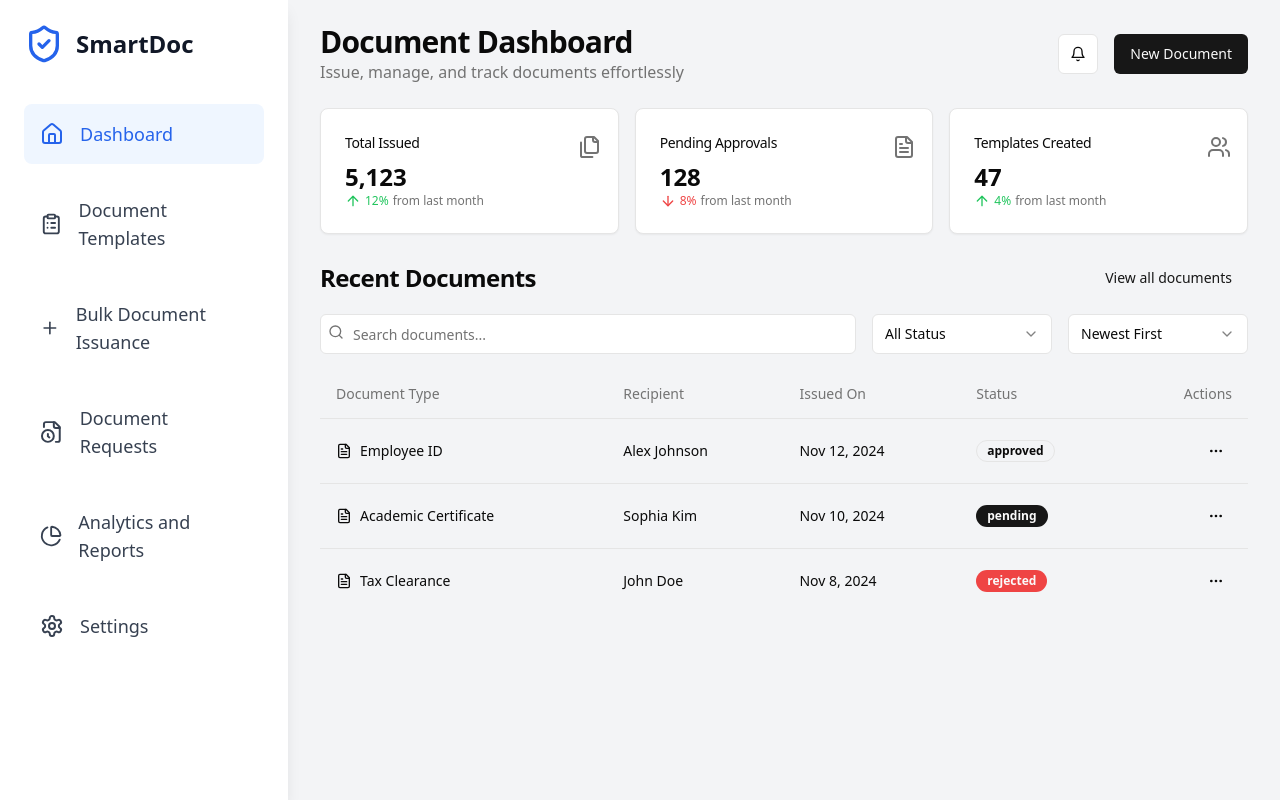
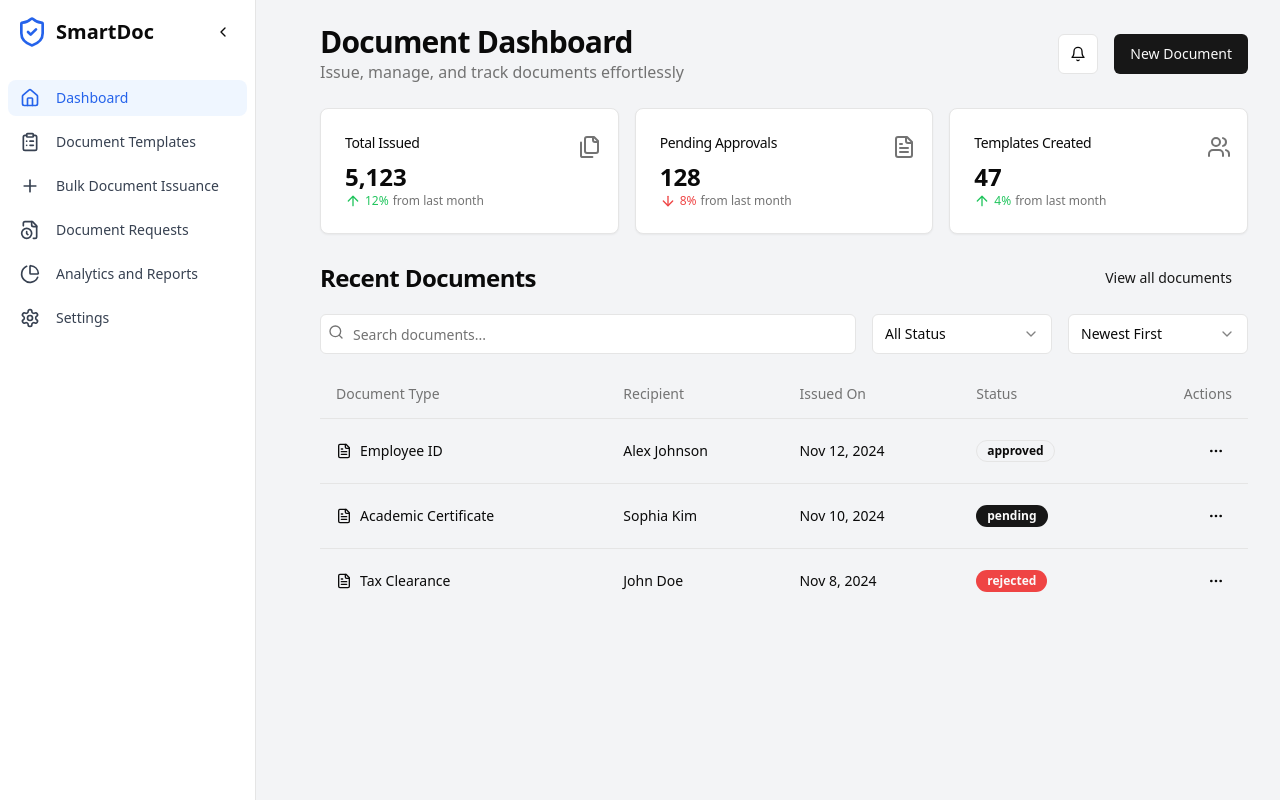
Before and after one commit to priyanshu-sh04/smartdoc, a React (Vite) app in the folder frontend/: page /issuer in a window 1280 px wide. Built offline with nearby package versions, Linux system fonts and the light colour scheme.

Commit message:
Refactor IssuerDashboard component: extract sidebar into separate component, reformat code with consistent indentation and brackets

```diff
--- /dev/null
+++ b/frontend/src/components/IssuerSidebar.jsx
@@ -0,0 +1,44 @@
+import React, { useState } from 'react';
+import { ShieldCheck, Home, ClipboardList, Plus, FileClock, PieChart, Settings, ChevronLeft, ChevronRight } from 'lucide-react';
+
+const sidebarItems = [
+  { icon: Home, label: 'Dashboard', href: '/' },
+  { icon: ClipboardList, label: 'Document Templates', href: '/templates' },
+  { icon: Plus, label: 'Bulk Document Issuance', href: '/bulk-issuance' },
+  { icon: FileClock, label: 'Document Requests', href: '/requests' },
+  { icon: PieChart, label: 'Analytics and Reports', href: '/analytics' },
+  { icon: Settings, label: 'Settings', href: '/settings' },
+];
+
+export default function Sidebar() {
+  const [isCollapsed, setIsCollapsed] = useState(false);
+
+  return (
+    <div className={`fixed inset-y-0 left-0 z-50 flex flex-col bg-white border-r transition-all duration-300 ${isCollapsed ? "w-16" : "w-64"}`}>
+      <div className="flex items-center justify-between p-4">
+        <div className={`flex items-center space-x-2 ${isCollapsed && "justify-center"}`}>
+          <ShieldCheck className="h-8 w-8 text-blue-600" />
+          {!isCollapsed && <span className="text-xl font-bold">SmartDoc</span>}
+        </div>
+        <button
+          onClick={() => setIsCollapsed(!isCollapsed)}
+          className="hidden md:flex p-2 rounded-md hover:bg-gray-100"
+        >
+          {isCollapsed ? <ChevronRight className="h-4 w-4" /> : <ChevronLeft className="h-4 w-4" />}
+        </button>
+      </div>
+      <nav className="flex-1 space-y-2 py-4 px-2 overflow-y-auto">
+        {sidebarItems.map((item, index) => (
+          <a
+            key={index}
+            href={item.href}
+            className={`flex items-center space-x-2 rounded-lg px-3 py-2 text-sm transition-colors hover:bg-gray-100 ${index === 0 ? "bg-blue-50 text-blue-600" : "text-gray-700"}`}
+          >
+            <item.icon className={`h-5 w-5 ${isCollapsed ? "mx-auto" : "mr-2"}`} />
+            {!isCollapsed && <span>{item.label}</span>}
+          </a>
+        ))}
+      </nav>
+    </div>
+  );
+}
--- a/frontend/src/pages/Issuer.jsx
+++ b/frontend/src/pages/Issuer.jsx
@@ -12,62 +12,51 @@ import {
   PieChart,
 } from "lucide-react";
 import DashboardPage from "@/app/page";
+import Sidebar from "@/components/IssuerSidebar";
 
 const IssuerDashboard = () => {
   const documentTemplates = [
     { title: "Identity Card", description: "Preformatted template for IDs" },
-    { title: "Certificate of Employment", description: "Issue employment certificates" },
-    { title: "Academic Certificate", description: "Educational institution template" },
+    {
+      title: "Certificate of Employment",
+      description: "Issue employment certificates",
+    },
+    {
+      title: "Academic Certificate",
+      description: "Educational institution template",
+    },
     { title: "Tax Document", description: "Tax-related forms and records" },
   ];
 
   const recentIssues = [
-    { title: "Employee ID", recipient: "Alex Johnson", docId: "EMP-2024-101", date: "Nov 12, 2024" },
-    { title: "Academic Certificate", recipient: "Sophia Kim", docId: "EDU-2024-202", date: "Nov 10, 2024" },
-    { title: "Tax Clearance", recipient: "John Doe", docId: "TAX-2024-303", date: "Nov 8, 2024" },
+    {
+      title: "Employee ID",
+      recipient: "Alex Johnson",
+      docId: "EMP-2024-101",
+      date: "Nov 12, 2024",
+    },
+    {
+      title: "Academic Certificate",
+      recipient: "Sophia Kim",
+      docId: "EDU-2024-202",
+      date: "Nov 10, 2024",
+    },
+    {
+      title: "Tax Clearance",
+      recipient: "John Doe",
+      docId: "TAX-2024-303",
+      date: "Nov 8, 2024",
+    },
   ];
 
   return (
     <div className="flex min-h-screen bg-gray-100">
       {/* Sidebar - fixed width and full height */}
-      <div className="fixed inset-y-0 left-0 w-72 bg-white shadow-lg z-10">
-        <div className="p-6">
-          <div className="flex items-center space-x-3 mb-10">
-            <ShieldCheck className="h-10 w-10 text-blue-600" />
-            <span className="text-2xl font-bold text-gray-900">SmartDoc</span>
-          </div>
-          <nav className="space-y-4">
-            <a href="#" className="flex items-center space-x-4 p-4 rounded-lg bg-blue-50 text-blue-600">
-              <Home className="h-6 w-6" />
-              <span className="text-lg font-normal">Dashboard</span>
-            </a>
-            <a href="#" className="flex items-center space-x-4 p-4 rounded-lg text-gray-700 hover:bg-gray-50">
-              <ClipboardList className="h-6 w-6" />
-              <span className="text-lg font-normal">Document Templates</span>
-            </a>
-            <a href="#" className="flex items-center space-x-4 p-4 rounded-lg text-gray-700 hover:bg-gray-50">
-              <Plus className="h-6 w-6" />
-              <span className="text-lg font-normal">Bulk Document Issuance</span>
-            </a>
-            <a href="#" className="flex items-center space-x-4 p-4 rounded-lg text-gray-700 hover:bg-gray-50">
-              <FileClock className="h-6 w-6" />
-              <span className="text-lg font-normal">Document Requests</span>
-            </a>
-            <a href="#" className="flex items-center space-x-4 p-4 rounded-lg text-gray-700 hover:bg-gray-50">
-              <PieChart className="h-6 w-6" />
-              <span className="text-lg font-normal">Analytics and Reports</span>
-            </a>
-            <a href="#" className="flex items-center space-x-4 p-4 rounded-lg text-gray-700 hover:bg-gray-50">
-              <Settings className="h-6 w-6" />
-              <span className="text-lg font-normal">Settings</span>
-            </a>
-          </nav>
-        </div>
-      </div>
+      <Sidebar />
 
       {/* Main Content - with proper margin and padding */}
       <div className="flex-1 ml-72">
-      <DashboardPage/>
+        <DashboardPage />
       </div>
     </div>
   );
```
